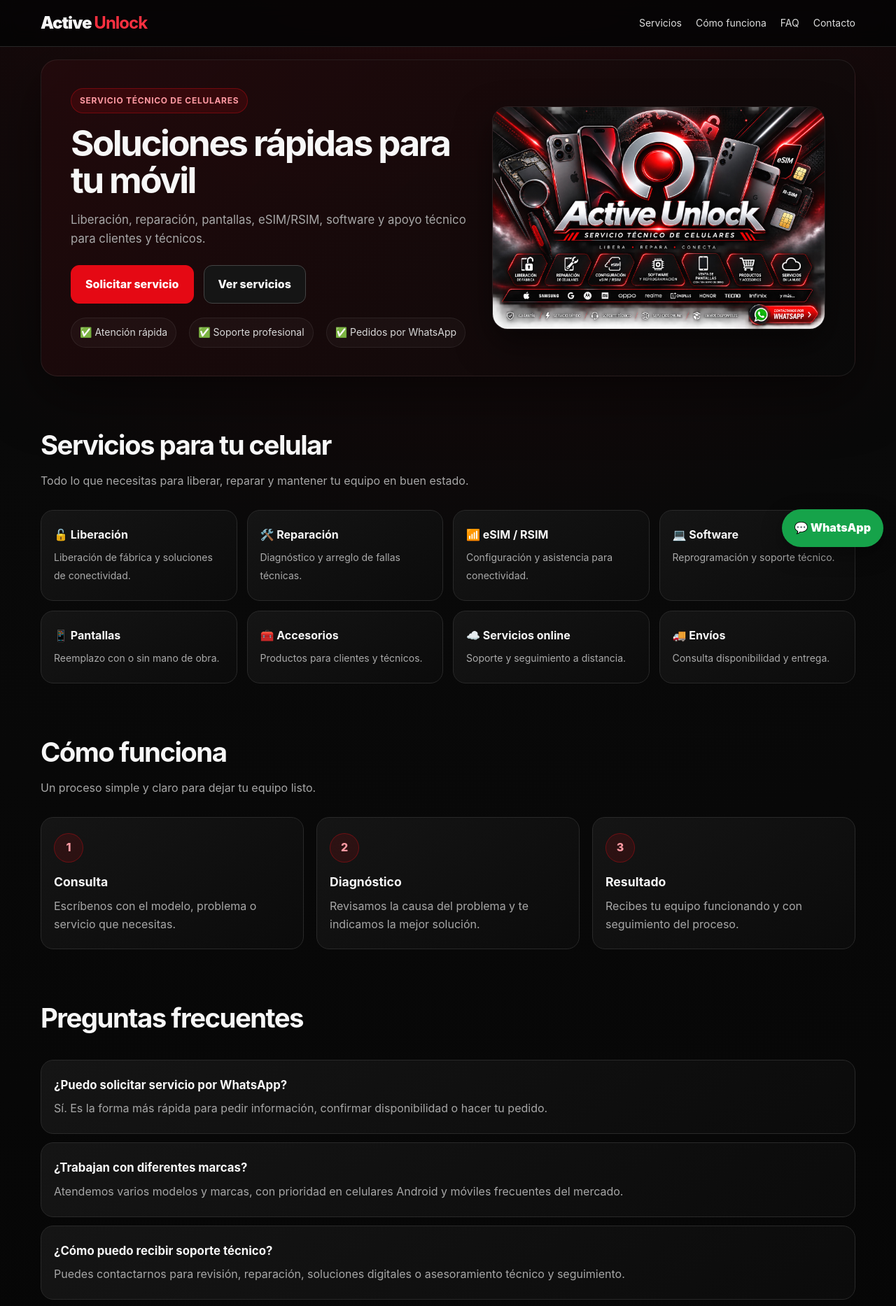
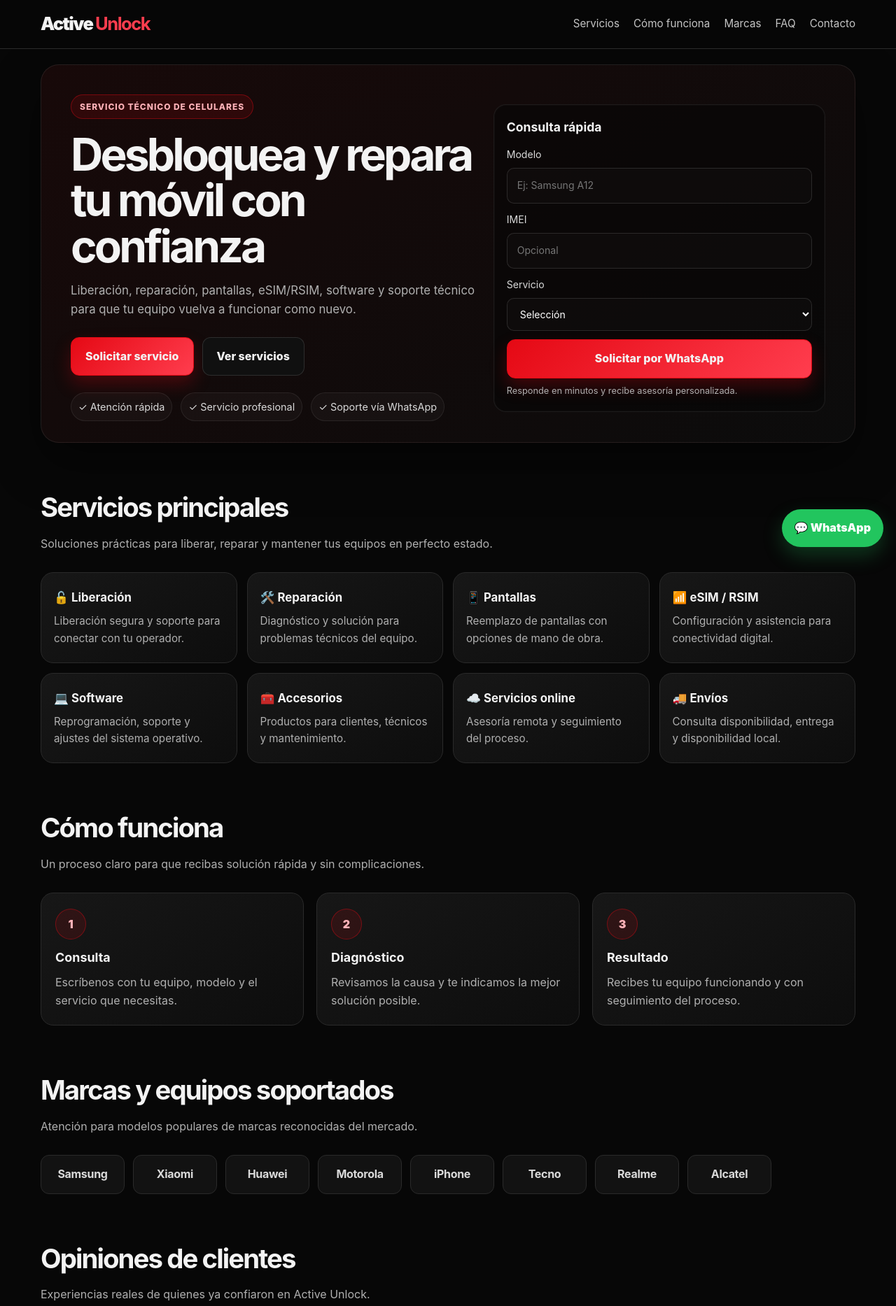
Before and after one commit to activeunlocktaller/activeunlock-web, a plain HTML site: page index.html in a window 1280 px wide. Shown: the top 1867 px of the page at 70% size. Drawn offline with Linux system fonts and the light colour scheme.

Commit message:
Improve the homepage to a premium landing page style closer to a commercial phone unlock site

```diff
--- a/index.html
+++ b/index.html
@@ -7,41 +7,45 @@
   <meta name="description" content="Active Unlock: liberación, reparación, pantallas, eSIM/RSIM, software y servicios para celulares.">
   <style>
     :root {
+      --bg: #070707;
+      --panel: #121212;
+      --panel-2: #171717;
+      --line: #2a2a2a;
+      --text: #f3f3f3;
+      --muted: #b0b0b0;
+      --soft: #d9d9d9;
       --red: #e50914;
-      --red2: #ff3040;
-      --bg: #070707;
-      --panel: #111;
-      --line: #292929;
-      --text: #f7f7f7;
-      --muted: #a7a7a7;
-      --light: #f3f3f3;
+      --red-2: #ff3d4e;
+      --green: #22c55e;
+      --shadow: rgba(0,0,0,.45);
     }
 
     * { box-sizing: border-box; }
     html { scroll-behavior: smooth; }
     body {
       margin: 0;
-      background: radial-gradient(circle at 50% -10%, #2a0a0d 0, #090909 38%, #050505 100%);
+      background: #070707;
       color: var(--text);
       font-family: Inter, system-ui, -apple-system, Segoe UI, Roboto, Arial, sans-serif;
       line-height: 1.6;
     }
 
-    a { text-decoration: none; color: inherit; }
+    a { color: inherit; text-decoration: none; }
     img { max-width: 100%; display: block; }
+    button, input, select { font: inherit; }
 
     .top {
       position: sticky;
       top: 0;
       z-index: 20;
-      background: rgba(5,5,5,.9);
-      backdrop-filter: blur(12px);
-      border-bottom: 1px solid #272727;
+      background: rgba(7,7,7,.9);
+      backdrop-filter: blur(10px);
+      border-bottom: 1px solid var(--line);
     }
 
     .nav {
       max-width: 1200px;
-      margin: auto;
+      margin: 0 auto;
       padding: 14px 18px;
       display: flex;
       align-items: center;
@@ -49,149 +53,183 @@
     }
 
     .brand {
-      font-size: 24px;
       font-weight: 900;
-      letter-spacing: -1px;
+      letter-spacing: -0.06em;
+      font-size: clamp(1.5rem, 2vw, 2rem);
     }
 
-    .brand b { color: var(--red2); }
-
+    .brand b { color: var(--red-2); }
     .navlinks {
       display: flex;
       gap: 20px;
       margin-left: auto;
-      flex-wrap: wrap;
+      color: var(--soft);
+      font-size: 0.95rem;
     }
 
-    .navlinks a {
-      color: #ddd;
-      font-size: 14px;
-      transition: color .2s ease;
+    .navlinks a { opacity: .9; }
+    .navlinks a:hover { opacity: 1; }
+
+    .cta {
+      display: inline-flex;
+      align-items: center;
+      justify-content: center;
+      gap: 8px;
+      padding: 14px 20px;
+      border-radius: 12px;
+      border: 1px solid rgba(255,255,255,.12);
+      background: #101010;
+      color: var(--text);
+      font-weight: 800;
+      transition: transform .18s ease, background .18s ease;
     }
 
-    .navlinks a:hover { color: white; }
-
-    .btn {
-      display: inline-block;
-      padding: 14px 20px;
-      border-radius: 12px;
-      font-weight: 800;
-      border: 1px solid #444;
-      background: #151515;
-      color: white;
-      transition: transform .2s ease, opacity .2s ease;
-    }
-
-    .btn:hover { transform: translateY(-1px); }
-    .btn.red {
-      background: var(--red);
+    .cta:hover { transform: translateY(-1px); }
+    .cta.red {
+      background: linear-gradient(135deg, var(--red), var(--red-2));
       border-color: var(--red);
+      box-shadow: 0 12px 25px rgba(229,9,20,.25);
     }
 
     .hero {
       max-width: 1200px;
-      margin: 18px auto 0;
+      margin: 22px auto 0;
       padding: 0 18px;
     }
 
-    .hero-card {
-      background: linear-gradient(135deg, rgba(35,10,12,.9), rgba(10,10,10,.96));
+    .hero-box {
+      overflow: hidden;
+      border-radius: 26px;
+      background: linear-gradient(145deg, rgba(26,10,10,.9), rgba(12,12,12,.97));
       border: 1px solid rgba(255,255,255,.08);
-      border-radius: 24px;
-      overflow: hidden;
-      box-shadow: 0 25px 80px rgba(0,0,0,.5);
+      box-shadow: 0 28px 70px var(--shadow);
     }
 
     .hero-grid {
       display: grid;
-      grid-template-columns: 1.2fr 1fr;
+      grid-template-columns: 1.1fr .9fr;
+      gap: 24px;
+      padding: 42px 42px 30px;
       align-items: center;
-      gap: 30px;
-      padding: 40px 42px;
     }
 
     .eyebrow {
-      display: inline-block;
+      display: inline-flex;
       padding: 7px 12px;
       border-radius: 999px;
+      font-size: 12px;
+      text-transform: uppercase;
+      letter-spacing: .08em;
       background: rgba(229,9,20,.12);
-      color: #ff9aa3;
-      border: 1px solid rgba(229,9,20,.35);
-      font-weight: 700;
-      font-size: 12px;
-      letter-spacing: .06em;
-      text-transform: uppercase;
-      margin-bottom: 16px;
+      border: 1px solid rgba(229,9,20,.4);
+      color: #ffb2b8;
+      font-weight: 800;
+      margin-bottom: 18px;
     }
 
     h1 {
-      font-size: clamp(2.4rem, 4vw, 4rem);
-      line-height: 1.05;
-      margin: 0 0 16px;
-      letter-spacing: -0.05em;
+      margin: 0;
+      font-size: clamp(2.5rem, 5vw, 4.2rem);
+      line-height: 1.02;
+      letter-spacing: -0.06em;
     }
 
     .lead {
+      margin: 18px 0 0;
+      max-width: 60ch;
+      color: var(--muted);
       font-size: 1.05rem;
-      color: var(--muted);
-      max-width: 58ch;
-      margin: 0 0 24px;
     }
 
     .hero-actions {
       display: flex;
-      gap: 14px;
       flex-wrap: wrap;
-      margin-bottom: 20px;
+      gap: 12px;
+      margin-top: 26px;
     }
 
-    .trust-list {
+    .trust {
       display: flex;
-      gap: 18px;
       flex-wrap: wrap;
-      color: #d9d9d9;
-      font-size: 14px;
+      gap: 12px;
+      margin-top: 24px;
+      color: var(--soft);
+      font-size: .9rem;
     }
 
-    .trust-list span {
+    .trust span {
       display: inline-flex;
       align-items: center;
       gap: 8px;
       background: rgba(255,255,255,.03);
-      border: 1px solid rgba(255,255,255,.07);
-      padding: 9px 12px;
+      border: 1px solid rgba(255,255,255,.08);
       border-radius: 999px;
+      padding: 8px 10px;
     }
 
-    .hero-visual {
-      display: flex;
-      justify-content: center;
-      align-items: center;
+    .hero-form {
+      background: rgba(7,7,7,.55);
+      border: 1px solid rgba(255,255,255,.08);
+      border-radius: 18px;
+      padding: 18px;
+      box-shadow: inset 0 0 0 1px rgba(255,255,255,.02);
     }
 
-    .hero-image {
-      width: min(100%, 480px);
-      border-radius: 22px;
-      overflow: hidden;
-      border: 1px solid rgba(255,255,255,.09);
-      box-shadow: 0 20px 50px rgba(0,0,0,.5);
+    .hero-form h3 {
+      margin: 0 0 14px;
+      font-size: 1.1rem;
+    }
+
+    .form-grid {
+      display: grid;
+      gap: 12px;
+    }
+
+    .field {
+      display: grid;
+      gap: 8px;
+      font-size: 0.88rem;
+      color: var(--soft);
+    }
+
+    .field input,
+    .field select {
+      width: 100%;
+      padding: 13px 14px;
+      border-radius: 10px;
+      background: rgba(255,255,255,.02);
+      border: 1px solid rgba(255,255,255,.12);
+      color: white;
+      outline: none;
+    }
+
+    .field input:focus,
+    .field select:focus {
+      border-color: rgba(255,61,78,.85);
+      box-shadow: 0 0 0 3px rgba(229,9,20,.12);
+    }
+
+    .mini {
+      color: var(--muted);
+      font-size: .8rem;
+      margin-top: 8px;
     }
 
     .section {
       max-width: 1200px;
       margin: 0 auto;
-      padding: 68px 18px 0;
+      padding: 62px 18px 0;
     }
 
     .section-head {
-      max-width: 720px;
+      max-width: 700px;
       margin-bottom: 28px;
     }
 
-    .section h2 {
-      font-size: clamp(2rem, 3vw, 2.8rem);
+    .section-head h2 {
       margin: 0 0 8px;
-      letter-spacing: -0.04em;
+      font-size: clamp(2rem, 3vw, 3rem);
+      letter-spacing: -0.05em;
     }
 
     .section-head p {
@@ -205,18 +243,24 @@
       gap: 14px;
     }
 
-    .service,
-    .feature,
-    .faq-item,
-    .contact-card {
-      background: linear-gradient(145deg, #151515, #0b0b0b);
-      border: 1px solid #292929;
+    .card {
+      background: linear-gradient(145deg, #171717, #0d0d0d);
+      border: 1px solid var(--line);
       border-radius: 18px;
       padding: 22px 18px;
     }
 
-    .service strong { display: block; margin-bottom: 7px; }
-    .service span { color: #aaa; font-size: 14px; }
+    .card strong {
+      display: block;
+      margin-bottom: 8px;
+      font-size: 1.05rem;
+    }
+
+    .card p {
+      margin: 0;
+      color: var(--muted);
+      font-size: .95rem;
+    }
 
     .steps {
       display: grid;
@@ -224,38 +268,102 @@
       gap: 18px;
     }
 
+    .step {
+      background: linear-gradient(145deg, #171717, #0d0d0d);
+      border: 1px solid var(--line);
+      border-radius: 18px;
+      padding: 22px 20px;
+    }
+
     .step-number {
-      width: 42px;
-      height: 42px;
-      border-radius: 50%;
-      background: rgba(229,9,20,.12);
-      border: 1px solid rgba(229,9,20,.35);
       display: inline-flex;
       align-items: center;
       justify-content: center;
-      font-weight: 800;
-      color: #ff9aa3;
-      margin-bottom: 14px;
+      width: 44px;
+      height: 44px;
+      border-radius: 50%;
+      background: rgba(229,9,20,.12);
+      border: 1px solid rgba(229,9,20,.4);
+      color: #ffb2b8;
+      font-weight: 900;
+      margin-bottom: 12px;
     }
 
-    .feature h3, .contact-card h3 {
+    .step h3 {
       margin: 0 0 8px;
-      font-size: 1.1rem;
+      font-size: 1.12rem;
     }
 
-    .feature p, .contact-card p {
+    .step p {
       margin: 0;
       color: var(--muted);
     }
 
+    .brand-grid {
+      display: flex;
+      flex-wrap: wrap;
+      gap: 12px;
+    }
+
+    .brand-chip {
+      display: inline-flex;
+      align-items: center;
+      justify-content: center;
+      padding: 14px 16px;
+      min-width: 120px;
+      border-radius: 12px;
+      border: 1px solid var(--line);
+      background: #121212;
+      color: var(--soft);
+      font-weight: 700;
+      letter-spacing: -.02em;
+    }
+
+    .testimonials {
+      display: grid;
+      grid-template-columns: repeat(3, 1fr);
+      gap: 18px;
+    }
+
+    .quote {
+      background: linear-gradient(145deg, #171717, #0d0d0d);
+      border: 1px solid var(--line);
+      border-radius: 18px;
+      padding: 22px 20px;
+    }
+
+    .stars {
+      color: #fbbf24;
+      letter-spacing: .12em;
+      font-size: 1rem;
+      margin-bottom: 12px;
+    }
+
+    .quote p {
+      margin: 0 0 18px;
+      color: var(--soft);
+    }
+
+    .client {
+      font-weight: 700;
+      color: white;
+    }
+
     .faq-list {
       display: grid;
-      gap: 12px;
+      gap: 14px;
+    }
+
+    .faq-item {
+      background: linear-gradient(145deg, #171717, #0d0d0d);
+      border: 1px solid var(--line);
+      border-radius: 16px;
+      padding: 20px 18px;
     }
 
     .faq-item h3 {
       margin: 0 0 8px;
-      font-size: 1.05rem;
+      font-size: 1.03rem;
     }
 
     .faq-item p {
@@ -265,45 +373,61 @@
 
     .contact-wrap {
       display: grid;
-      grid-template-columns: 1.1fr 0.9fr;
+      grid-template-columns: 1.1fr .9fr;
       gap: 18px;
-      align-items: stretch;
+    }
+
+    .contact-card {
+      background: linear-gradient(145deg, #171717, #0d0d0d);
+      border: 1px solid var(--line);
+      border-radius: 20px;
+      padding: 22px 20px;
+    }
+
+    .contact-card h3 {
+      margin: 0 0 8px;
+      font-size: 1.1rem;
+    }
+
+    .contact-card p,
+    .contact-card li {
+      color: var(--muted);
     }
 
     .contact-card ul {
       list-style: none;
       padding: 0;
       margin: 18px 0 0;
-      color: #ddd;
       display: grid;
       gap: 10px;
     }
 
     .contact-card li::before {
       content: "• ";
-      color: var(--red2);
-      font-weight: bold;
+      color: var(--red-2);
+      font-weight: 700;
+      margin-right: 8px;
     }
 
     .contact-box {
       display: flex;
       flex-direction: column;
       justify-content: center;
-      gap: 16px;
+      gap: 18px;
     }
 
     .phone {
-      font-size: clamp(1.6rem, 3vw, 2.4rem);
+      font-size: clamp(1.8rem, 3vw, 2.6rem);
       font-weight: 900;
-      letter-spacing: -0.05em;
+      letter-spacing: -0.06em;
     }
 
     footer {
-      border-top: 1px solid #222;
       margin-top: 58px;
-      padding: 26px 18px 40px;
+      padding: 30px 18px 40px;
+      border-top: 1px solid var(--line);
+      text-align: center;
       color: #888;
-      text-align: center;
     }
 
     .wa {
@@ -311,18 +435,19 @@
       right: 18px;
       bottom: 18px;
       z-index: 30;
-      background: #16a34a;
+      background: var(--green);
       color: #fff;
+      border-radius: 999px;
       padding: 14px 18px;
-      border-radius: 999px;
-      font-weight: 950;
-      box-shadow: 0 10px 30px rgba(0,0,0,.35);
+      font-weight: 900;
+      box-shadow: 0 12px 28px rgba(34,197,94,.25);
     }
 
     @media (max-width: 900px) {
       .hero-grid,
       .contact-wrap,
-      .steps {
+      .steps,
+      .testimonials {
         grid-template-columns: 1fr;
       }
 
@@ -334,16 +459,16 @@
     }
 
     @media (max-width: 520px) {
-      .services {
-        grid-template-columns: 1fr;
-      }
-
-      .hero-card {
-        border-radius: 18px;
-      }
+      .services,
+      .steps,
+      .testimonials { grid-template-columns: 1fr; }
 
       .hero-grid {
         padding: 24px 18px;
+      }
+
+      .nav {
+        padding: 12px 18px;
       }
 
       .wa {
@@ -360,6 +485,7 @@
       <div class="navlinks">
         <a href="#servicios">Servicios</a>
         <a href="#como-funciona">Cómo funciona</a>
+        <a href="#marcas">Marcas</a>
         <a href="#faq">FAQ</a>
         <a href="#contacto">Contacto</a>
       </div>
@@ -368,29 +494,50 @@
 
   <main id="inicio">
     <section class="hero">
-      <div class="hero-card">
+      <div class="hero-box">
         <div class="hero-grid">
           <div>
             <span class="eyebrow">Servicio técnico de celulares</span>
-            <h1>Soluciones rápidas para tu móvil</h1>
-            <p class="lead">
-              Liberación, reparación, pantallas, eSIM/RSIM, software y apoyo técnico para clientes y técnicos.
-            </p>
+            <h1>Desbloquea y repara tu móvil con confianza</h1>
+            <p class="lead">Liberación, reparación, pantallas, eSIM/RSIM, software y soporte técnico para que tu equipo vuelva a funcionar como nuevo.</p>
+
             <div class="hero-actions">
-              <a class="btn red" href="#contacto">Solicitar servicio</a>
-              <a class="btn" href="#servicios">Ver servicios</a>
+              <a class="cta red" href="#contacto">Solicitar servicio</a>
+              <a class="cta" href="#servicios">Ver servicios</a>
             </div>
-            <div class="trust-list">
-              <span>✅ Atención rápida</span>
-              <span>✅ Soporte profesional</span>
-              <span>✅ Pedidos por WhatsApp</span>
+
+            <div class="trust">
+              <span>✓ Atención rápida</span>
+              <span>✓ Servicio profesional</span>
+              <span>✓ Soporte vía WhatsApp</span>
             </div>
           </div>
 
-          <div class="hero-visual">
-            <div class="hero-image">
-              <img src="hero.jpg" alt="Active Unlock - servicio de celulares">
+          <div class="hero-form">
+            <h3>Consulta rápida</h3>
+            <div class="form-grid">
+              <label class="field">
+                <span>Modelo</span>
+                <input type="text" placeholder="Ej: Samsung A12">
+              </label>
+              <label class="field">
+                <span>IMEI</span>
+                <input type="text" placeholder="Opcional">
+              </label>
+              <label class="field">
+                <span>Servicio</span>
+                <select>
+                  <option>Selección</option>
+                  <option>Liberación</option>
+                  <option>Reparación</option>
+                  <option>Pantalla</option>
+                  <option>eSIM / RSIM</option>
+                  <option>Software</option>
+                </select>
+              </label>
+              <a class="cta red" href="https://wa.me/5355323969?text=Hola%20Active%20Unlock%2C%20quiero%20consultar%20mi%20equipo." target="_blank" rel="noopener">Solicitar por WhatsApp</a>
             </div>
+            <div class="mini">Responde en minutos y recibe asesoría personalizada.</div>
           </div>
         </div>
       </div>
@@ -398,43 +545,110 @@
 
     <section class="section" id="servicios">
       <div class="section-head">
-        <h2>Servicios para tu celular</h2>
-        <p>Todo lo que necesitas para liberar, reparar y mantener tu equipo en buen estado.</p>
+        <h2>Servicios principales</h2>
+        <p>Soluciones prácticas para liberar, reparar y mantener tus equipos en perfecto estado.</p>
       </div>
 
       <div class="services">
-        <div class="service"><strong>🔓 Liberación</strong><span>Liberación de fábrica y soluciones de conectividad.</span></div>
-        <div class="service"><strong>🛠️ Reparación</strong><span>Diagnóstico y arreglo de fallas técnicas.</span></div>
-        <div class="service"><strong>📶 eSIM / RSIM</strong><span>Configuración y asistencia para conectividad.</span></div>
-        <div class="service"><strong>💻 Software</strong><span>Reprogramación y soporte técnico.</span></div>
-        <div class="service"><strong>📱 Pantallas</strong><span>Reemplazo con o sin mano de obra.</span></div>
-        <div class="service"><strong>🧰 Accesorios</strong><span>Productos para clientes y técnicos.</span></div>
-        <div class="service"><strong>☁️ Servicios online</strong><span>Soporte y seguimiento a distancia.</span></div>
-        <div class="service"><strong>🚚 Envíos</strong><span>Consulta disponibilidad y entrega.</span></div>
+        <div class="card">
+          <strong>🔓 Liberación</strong>
+          <p>Liberación segura y soporte para conectar con tu operador.</p>
+        </div>
+        <div class="card">
+          <strong>🛠️ Reparación</strong>
+          <p>Diagnóstico y solución para problemas técnicos del equipo.</p>
+        </div>
+        <div class="card">
+          <strong>📱 Pantallas</strong>
+          <p>Reemplazo de pantallas con opciones de mano de obra.</p>
+        </div>
+        <div class="card">
+          <strong>📶 eSIM / RSIM</strong>
+          <p>Configuración y asistencia para conectividad digital.</p>
+        </div>
+        <div class="card">
+          <strong>💻 Software</strong>
+          <p>Reprogramación, soporte y ajustes del sistema operativo.</p>
+        </div>
+        <div class="card">
+          <strong>🧰 Accesorios</strong>
+          <p>Productos para clientes, técnicos y mantenimiento.</p>
+        </div>
+        <div class="card">
+          <strong>☁️ Servicios online</strong>
+          <p>Asesoría remota y seguimiento del proceso.</p>
+        </div>
+        <div class="card">
+          <strong>🚚 Envíos</strong>
+          <p>Consulta disponibilidad, entrega y disponibilidad local.</p>
+        </div>
       </div>
     </section>
 
     <section class="section" id="como-funciona">
       <div class="section-head">
         <h2>Cómo funciona</h2>
-        <p>Un proceso simple y claro para dejar tu equipo listo.</p>
+        <p>Un proceso claro para que recibas solución rápida y sin complicaciones.</p>
       </div>
 
       <div class="steps">
-        <div class="feature">
+        <div class="step">
           <div class="step-number">1</div>
           <h3>Consulta</h3>
-          <p>Escríbenos con el modelo, problema o servicio que necesitas.</p>
+          <p>Escríbenos con tu equipo, modelo y el servicio que necesitas.</p>
         </div>
-        <div class="feature">
+        <div class="step">
           <div class="step-number">2</div>
           <h3>Diagnóstico</h3>
-          <p>Revisamos la causa del problema y te indicamos la mejor solución.</p>
+          <p>Revisamos la causa y te indicamos la mejor solución posible.</p>
         </div>
-        <div class="feature">
+        <div class="step">
           <div class="step-number">3</div>
           <h3>Resultado</h3>
           <p>Recibes tu equipo funcionando y con seguimiento del proceso.</p>
+        </div>
+      </div>
+    </section>
+
+    <section class="section" id="marcas">
+      <div class="section-head">
+        <h2>Marcas y equipos soportados</h2>
+        <p>Atención para modelos populares de marcas reconocidas del mercado.</p>
+      </div>
+
+      <div class="brand-grid">
+        <span class="brand-chip">Samsung</span>
+        <span class="brand-chip">Xiaomi</span>
+        <span class="brand-chip">Huawei</span>
+        <span class="brand-chip">Motorola</span>
+        <span class="brand-chip">iPhone</span>
+        <span class="brand-chip">Tecno</span>
+        <span class="brand-chip">Realme</span>
+        <span class="brand-chip">Alcatel</span>
+      </div>
+    </section>
+
+    <section class="section">
+      <div class="section-head">
+        <h2>Opiniones de clientes</h2>
+        <p>Experiencias reales de quienes ya confiaron en Active Unlock.</p>
+      </div>
+
+      <div class="testimonials">
+        <div class="quote">
+          <div class="stars">★★★★★</div>
+          <p>"Muy rápida la atención y el servicio fue claro desde el principio. Lo recomiendo."</p>
+          <div class="client">- Jorge C.</div>
+        </div>
+        <div class="quote">
+          <div class="stars">★★★★★</div>
+          <p>"Me ayudaron con mi equipo y la respuesta fue excelente. Todo bien explicado."</p>
+          <div class="client">- Yurisleidy</div>
+        </div>
+        <div class="quote">
+          <div class="stars">★★★★★</div>
+          <p>"La solución fue rápida y muy profesional. Todo se resolvió en poco tiempo."</p>
+          <div class="client">- Ariel M.</div>
         </div>
       </div>
     </section>
@@ -446,16 +660,16 @@
 
       <div class="faq-list">
         <div class="faq-item">
-          <h3>¿Puedo solicitar servicio por WhatsApp?</h3>
-          <p>Sí. Es la forma más rápida para pedir información, confirmar disponibilidad o hacer tu pedido.</p>
+          <h3>¿Puedo consultar por WhatsApp?</h3>
+          <p>Sí. Es la forma más rápida para pedir asesoría, confirmar servicio o consultar disponibilidad.</p>
         </div>
         <div class="faq-item">
           <h3>¿Trabajan con diferentes marcas?</h3>
-          <p>Atendemos varios modelos y marcas, con prioridad en celulares Android y móviles frecuentes del mercado.</p>
+          <p>Atendemos equipos de marcas populares así como varios modelos y variantes frecuentes en Cuba.</p>
         </div>
         <div class="faq-item">
-          <h3>¿Cómo puedo recibir soporte técnico?</h3>
-          <p>Puedes contactarnos para revisión, reparación, soluciones digitales o asesoramiento técnico y seguimiento.</p>
+          <h3>¿Qué opciones de servicio tienen?</h3>
+          <p>Disponemos de liberación, reparación, cambio de pantalla, soporte software y más.</p>
         </div>
       </div>
     </section>
@@ -463,7 +677,7 @@
     <section class="section" id="contacto">
       <div class="section-head">
         <h2>Contacto</h2>
-        <p>Estamos listos para ayudarte a resolver tu caso.</p>
+        <p>Estamos listos para ayudarte. Escribe y te asesoramos.</p>
       </div>
 
       <div class="contact-wrap">
@@ -471,9 +685,9 @@
           <h3>Active Unlock</h3>
           <p>Servicio técnico de celulares, liberación, reparación, pantallas y soluciones digitales.</p>
           <ul>
+            <li>Asesoría personalizada</li>
             <li>Atención rápida</li>
-            <li>Soporte personalizado</li>
-            <li>Pedidos y consultas por WhatsApp</li>
+            <li>Soporte por WhatsApp</li>
           </ul>
         </div>
 
@@ -482,7 +696,7 @@
             <h3>WhatsApp</h3>
             <div class="phone">+53 5532 3969</div>
           </div>
-          <a class="btn red" href="https://wa.me/5355323969?text=Hola%20Active%20Unlock%2C%20quiero%20informaci%C3%B3n." target="_blank" rel="noopener">Chatear por WhatsApp</a>
+          <a class="cta red" href="https://wa.me/5355323969?text=Hola%20Active%20Unlock%2C%20quiero%20informaci%C3%B3n." target="_blank" rel="noopener">Chatear por WhatsApp</a>
         </div>
       </div>
     </section>
```
